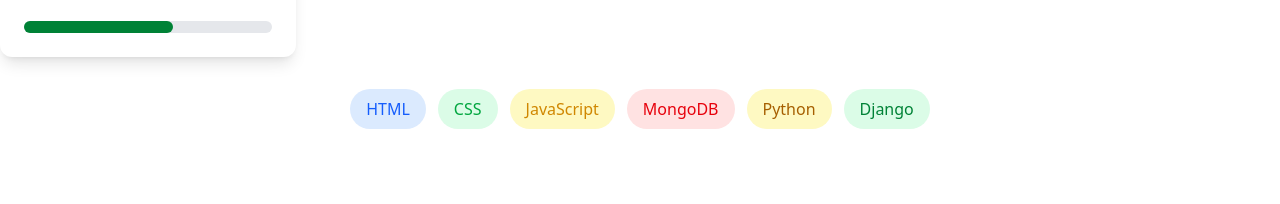
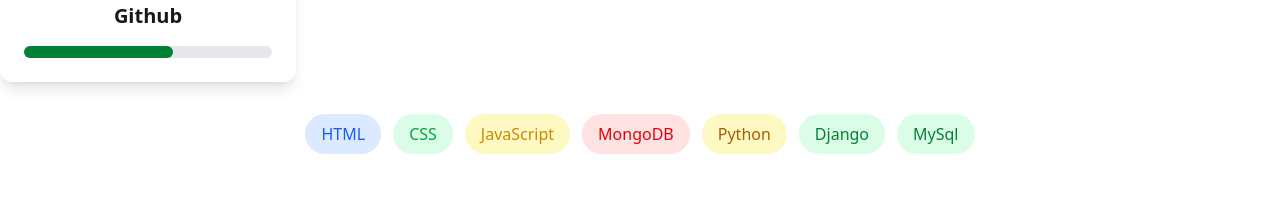
Before and after one commit to Atiar-Rahman/portfolio, a React (Vite) app: page / in a window 1280 px wide. Shown: the part 1428-1632 px from the top of the page. Built offline with nearby package versions, Linux system fonts and the light colour scheme.

Commit message:
added resume

```diff
--- a/src/components/AboutMe.tsx
+++ b/src/components/AboutMe.tsx
@@ -1,5 +1,5 @@
 
-import avator  from '../../public/fotor-3d-avatar.webp'
+import avator  from '../../public/atiar.jpg'
 import {motion} from 'motion/react'
 const AboutMe = () => {
   return (
--- a/src/components/ContactSection.tsx
+++ b/src/components/ContactSection.tsx
@@ -1,6 +1,6 @@
 
 import ContactForm from './ContactForm';
-import { SlArrowDownCircle } from "react-icons/sl";
+import DownloadButton from './DownloadButton';
 const ContactSection = () => {
     return (
       <div className="flex flex-col md:flex-row justify-center items-center bg-base-100">
@@ -16,9 +16,7 @@
           </p>
           <p className="text-xl">
             For more info. here's My
-            <span className="text-green-700 btn ml-3 text-xl">
-              Resume <SlArrowDownCircle />
-            </span>
+            <DownloadButton/>
           </p>
         </div>
         <div>
--- /dev/null
+++ b/src/components/DownloadButton.tsx
@@ -0,0 +1,22 @@
+// DownloadButton.jsx
+
+import { SlArrowDownCircle } from "react-icons/sl";
+import pdf from '../../public/CV___for_atiar_rahman.pdf'
+const DownloadButton = () => {
+  const handleDownload = () => {
+    const link = document.createElement("a");
+    link.href = pdf; // file in public folder
+    link.download = "atiar_resume.pdf"; // desired filename
+    link.click();
+  };
+
+  return (
+    <button onClick={handleDownload}>
+      <span className="text-green-700 btn ml-3 text-xl">
+        Resume <SlArrowDownCircle />
+      </span>
+    </button>
+  );
+};
+
+export default DownloadButton;
--- a/src/components/HeroSection.tsx
+++ b/src/components/HeroSection.tsx
@@ -1,5 +1,5 @@
 import { Link } from "react-router";
-import avator from '../../public/fotor-3d-avatar.webp'
+import avator from '../../public/atiar.jpg'
 import { FaGithub, FaLinkedin } from "react-icons/fa6";
 const HeroSection = () => {
     return (
--- a/src/components/Projects.tsx
+++ b/src/components/Projects.tsx
@@ -21,20 +21,20 @@
     {
       title: "Symptom Based Multicancer detection tool",
       desc: "This website create django. use Machine learning model analysis paitent symptom and predict risk three types of cancer (1) livercancer,(2) lung cancer and (3) breast cancer",
-      tech: ["React", "Django-rest-api", "MySql"],
+      tech: ["django MVT pattern", "MySql"],
       img: "/project1.png ",
       link: "https://symtom-based-cancer-detection.onrender.com/",
       link1: "https://github.com/Atiar-Rahman/Symtom_based_Cancer_detection",
     },
     {
-      title: "Portfolio Website",
-      desc: "Personal portfolio built with React + Tailwind.",
-      tech: ["React", "TailwindCSS","typescript"],
-      img: "/project2.png",
-      link: "#",
+      title: "Events Management System",
+      desc: "This website create django. This application use Events Manage and Event participant maintain and participant easily can to add specific event. role wise dashboard access",
+      tech: ["django MVT pattern", "MySql"],
+      img: "/project1.png ",
+      link: "https:events-management-system-uoyt.onrender.com/",
+      link1: "https://github.com/Atiar-Rahman/events",
     },
   ];
-
  return (
   <section id="projects" className="py-16 bg-base-100">
     <div className="container mx-auto text-center">
--- a/src/components/Skills.tsx
+++ b/src/components/Skills.tsx
@@ -11,7 +11,10 @@
         {/* Skills Grid */}
         <div className="grid md:grid-cols-4 gap-8">
           {/* React */}
-          <motion.div whileHover={{scale:1.5}} className="p-6 bg-base-100 shadow-lg rounded-xl">
+          <motion.div
+            whileHover={{ scale: 1.5 }}
+            className="p-6 bg-base-100 shadow-lg rounded-xl"
+          >
             <FaReact className="text-blue-500 text-5xl mx-auto mb-4" />
             <h3 className="text-xl font-semibold">React</h3>
             <div className="w-full bg-gray-200 h-3 rounded-full mt-4">
@@ -21,7 +24,10 @@
           </motion.div>
 
           {/* Database */}
-          <motion.div whileHover={{scale:1.5}} className="p-6 bg-base-100 shadow-lg rounded-xl">
+          <motion.div
+            whileHover={{ scale: 1.5 }}
+            className="p-6 bg-base-100 shadow-lg rounded-xl"
+          >
             <FaDatabase className="text-purple-500 text-5xl mx-auto mb-4" />
             <h3 className="text-xl font-semibold">Database</h3>
             <div className="w-full bg-gray-200 h-3 rounded-full mt-4">
@@ -31,7 +37,10 @@
           </motion.div>
 
           {/* Python */}
-          <motion.div whileHover={{scale:1.5}} className="p-6 bg-base-100 shadow-lg rounded-xl">
+          <motion.div
+            whileHover={{ scale: 1.5 }}
+            className="p-6 bg-base-100 shadow-lg rounded-xl"
+          >
             <FaPython className="text-yellow-500 text-5xl mx-auto mb-4" />
             <h3 className="text-xl font-semibold">Python</h3>
             <div className="w-full bg-gray-200 h-3 rounded-full mt-4">
@@ -41,7 +50,10 @@
           </motion.div>
 
           {/* Django */}
-          <motion.div whileHover={{scale:1.5}} className="p-6 bg-base-100 shadow-lg rounded-xl">
+          <motion.div
+            whileHover={{ scale: 1.5 }}
+            className="p-6 bg-base-100 shadow-lg rounded-xl"
+          >
             <SiDjango className="text-green-700 text-5xl mx-auto mb-4" />
             <h3 className="text-xl font-semibold">Django</h3>
             <div className="w-full bg-gray-200 h-3 rounded-full mt-4">
@@ -50,8 +62,11 @@
             {/* <p className="mt-2 text-sm">55%</p> */}
           </motion.div>
 
-        {/* Github */}
-          <motion.div whileHover={{scale:1.5}} className="p-6 bg-base-100 shadow-lg rounded-xl">
+          {/* Github */}
+          <motion.div
+            whileHover={{ scale: 1.5 }}
+            className="p-6 bg-base-100 shadow-lg rounded-xl"
+          >
             <FaGithub className="text-green-700 text-5xl mx-auto mb-4" />
             <h3 className="text-xl font-semibold">Github</h3>
             <div className="w-full bg-gray-200 h-3 rounded-full mt-4">
@@ -63,23 +78,47 @@
 
         {/* Badges */}
         <div className="mt-8 flex flex-wrap justify-center gap-3">
-          <motion.span whileHover={{scale:1.5}} className="px-4 py-2 bg-blue-100 text-blue-600 rounded-full">
+          <motion.span
+            whileHover={{ scale: 1.5 }}
+            className="px-4 py-2 bg-blue-100 text-blue-600 rounded-full"
+          >
             HTML
           </motion.span>
-          <motion.span whileHover={{scale:1.5}} className="px-4 py-2 bg-green-100 text-green-600 rounded-full">
+          <motion.span
+            whileHover={{ scale: 1.5 }}
+            className="px-4 py-2 bg-green-100 text-green-600 rounded-full"
+          >
             CSS
           </motion.span>
-          <motion.span whileHover={{scale:1.5}} className="px-4 py-2 bg-yellow-100 text-yellow-600 rounded-full">
+          <motion.span
+            whileHover={{ scale: 1.5 }}
+            className="px-4 py-2 bg-yellow-100 text-yellow-600 rounded-full"
+          >
             JavaScript
           </motion.span>
-          <motion.span whileHover={{scale:1.5}} className="px-4 py-2 bg-red-100 text-red-600 rounded-full">
+          <motion.span
+            whileHover={{ scale: 1.5 }}
+            className="px-4 py-2 bg-red-100 text-red-600 rounded-full"
+          >
             MongoDB
           </motion.span>
-          <motion.span whileHover={{scale:1.5}} className="px-4 py-2 bg-yellow-100 text-yellow-700 rounded-full">
+          <motion.span
+            whileHover={{ scale: 1.5 }}
+            className="px-4 py-2 bg-yellow-100 text-yellow-700 rounded-full"
+          >
             Python
           </motion.span>
-          <motion.span whileHover={{scale:1.5}} className="px-4 py-2 bg-green-100 text-green-700 rounded-full">
+          <motion.span
+            whileHover={{ scale: 1.5 }}
+            className="px-4 py-2 bg-green-100 text-green-700 rounded-full"
+          >
             Django
+          </motion.span>
+          <motion.span
+            whileHover={{ scale: 1.5 }}
+            className="px-4 py-2 bg-green-100 text-green-700 rounded-full"
+          >
+            MySql
           </motion.span>
         </div>
       </div>
```
Also changed, not shown: public/atiar.jpg (added), 1 other file (tests, documents, lock files or other folders). Lines whose indentation alone changed are shown as unchanged.
